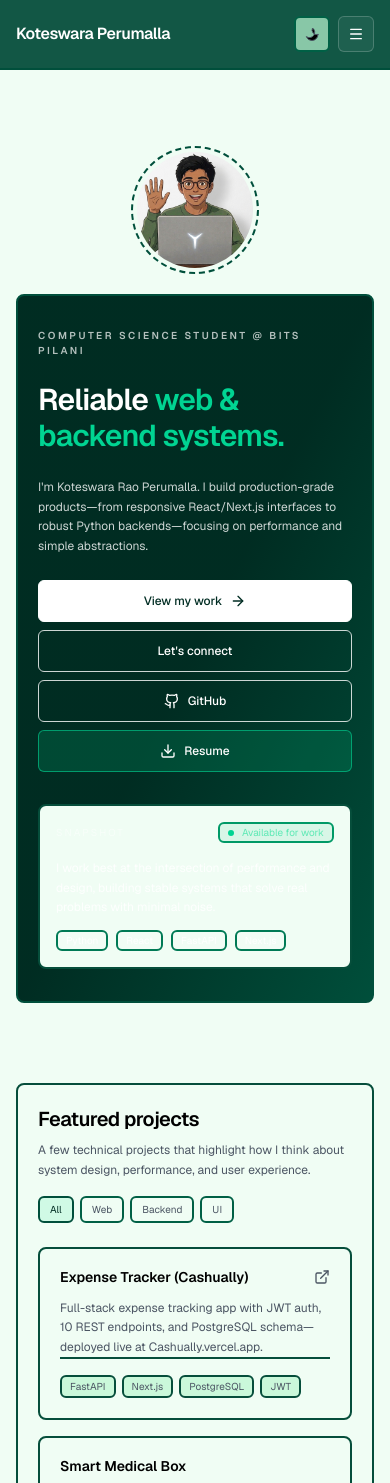
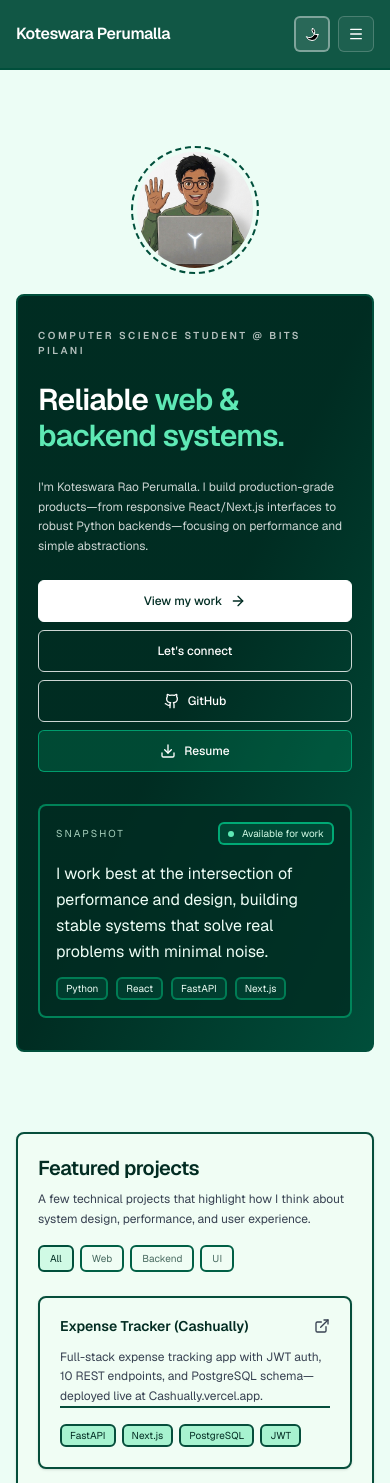
Before and after one commit to p-koteswara/ProfileWebsite, a Next.js app: page / in a window 390 px wide. Shown: the top 1483 px of the page. Built offline with nearby package versions, Linux system fonts and the light colour scheme.

Commit message:
fixed stuff

```diff
--- a/app/globals.css
+++ b/app/globals.css
@@ -1,18 +1,20 @@
 @import "tailwindcss";
 
 :root {
-  --background: #f0fdf4;
-  --foreground: #000000;
-  --muted: #4b5563;
+  --background: #ecfdf5;
+  --card: #f0fdf4;
+  --foreground: #022c22;
+  --muted: #374151;
   --border: #064e3b;
   --border-strong: #022c22;
-  --accent: #bbf7d0;
+  --accent: #a7f3d0;
   --header-bg: #064e3b;
   --header-text: #ffffff;
 }
 
 .dark {
   --background: #000000;
+  --card: #0a0f0d;
   --foreground: #ffffff;
   --muted: #9ca3af;
   --border: #166534;
@@ -24,6 +26,7 @@
 
 @theme inline {
   --color-background: var(--background);
+  --color-card: var(--card);
   --color-foreground: var(--foreground);
   --color-muted: var(--muted);
   --color-border: var(--border);
@@ -44,7 +47,7 @@ body {
 }
 
 .card-surface {
-  @apply rounded-lg border-2 border-border bg-background;
+  @apply rounded-lg border-2 border-border bg-card text-foreground shadow-sm;
 }
 
 .section-divider {
@@ -52,16 +55,15 @@ body {
 }
 
 .tag-border {
-  @apply rounded-md border-2 border-border bg-accent/70;
+  @apply rounded-md border-2 border-border bg-accent text-foreground;
 }
 
-/* Equal-height grids: stretch every card in a row to the tallest sibling */
 .card-grid {
   @apply grid items-stretch gap-4 sm:gap-5;
 }
 
 .uniform-card {
-  @apply flex h-full flex-col rounded-lg border-2 border-border bg-background p-5 sm:p-6;
+  @apply flex h-full flex-col rounded-lg border-2 border-border bg-card p-5 text-foreground shadow-sm sm:p-6;
 }
 
 .uniform-card-body {
@@ -81,5 +83,18 @@ body {
 }
 
 .contact-card {
-  @apply flex h-full min-h-[7.5rem] flex-col justify-center rounded-lg border-2 border-border bg-background p-5 sm:p-6;
+  @apply flex h-full min-h-[7.5rem] flex-col justify-center rounded-lg border-2 border-border bg-card p-5 text-foreground shadow-sm sm:p-6;
 }
+
+/* Hero snapshot: always dark panel (sits inside dark hero banner) */
+.hero-snapshot {
+  @apply flex h-full flex-col justify-between gap-4 rounded-lg border-2 border-emerald-500/60 bg-emerald-950/80 p-4 text-white sm:p-5 sm:text-sm;
+}
+
+.hero-snapshot-muted {
+  @apply text-emerald-100/80;
+}
+
+.hero-snapshot-tag {
+  @apply rounded-md border-2 border-emerald-500/50 bg-emerald-900/50 px-2 py-0.5 text-emerald-50 sm:px-3 sm:py-1;
+}
--- a/app/layout.tsx
+++ b/app/layout.tsx
@@ -97,7 +97,7 @@ export default function RootLayout({
                     href="https://github.com/p-koteswara"
                     target="_blank"
                     rel="noopener noreferrer"
-                    className="text-muted transition-colors hover:text-foreground"
+                    className="text-foreground/70 transition-colors hover:text-foreground dark:text-muted"
                     aria-label="GitHub"
                   >
                     <Github className="h-5 w-5" />
@@ -106,14 +106,14 @@ export default function RootLayout({
                     href="https://linkedin.com/in/perumallakoteswara"
                     target="_blank"
                     rel="noopener noreferrer"
-                    className="text-muted transition-colors hover:text-foreground"
+                    className="text-foreground/70 transition-colors hover:text-foreground dark:text-muted"
                     aria-label="LinkedIn"
                   >
                     <Linkedin className="h-5 w-5" />
                   </a>
                   <a
                     href="mailto:perumallakoteswara@gmail.com"
-                    className="text-muted transition-colors hover:text-foreground"
+                    className="text-foreground/70 transition-colors hover:text-foreground dark:text-muted"
                     aria-label="Email"
                   >
                     <Mail className="h-5 w-5" />
--- a/app/page.tsx
+++ b/app/page.tsx
@@ -102,7 +102,7 @@ export default function Home() {
                   Computer Science Student @ BITS Pilani
                 </p>
                 <h1 className="text-3xl font-semibold tracking-tight sm:text-5xl md:text-6xl">
-                  Reliable <span className="text-emerald-400">web & backend systems.</span>
+                  Reliable <span className="text-emerald-300">web & backend systems.</span>
                 </h1>
                 <p className="max-w-3xl text-xs leading-relaxed text-white/80 sm:text-sm md:text-base">
                   I&apos;m Koteswara Rao Perumalla. I build production-grade products—from
@@ -143,18 +143,18 @@ export default function Home() {
                 </div>
               </div>
 
-              <div className="card-surface flex h-full flex-col justify-between gap-4 border-emerald-700 bg-black/20 p-4 text-xs text-white/90 sm:p-5 sm:text-sm">
+              <div className="hero-snapshot">
                 <div className="flex items-center justify-between">
-                  <span className="text-[10px] uppercase tracking-[0.2em] text-white/50 sm:text-xs">
+                  <span className="hero-snapshot-muted text-[10px] uppercase tracking-[0.2em] sm:text-xs">
                     Snapshot
                   </span>
-                  <span className="flex items-center gap-2 rounded-md border-2 border-emerald-600 bg-emerald-500/10 px-2 py-0.5 text-[10px] text-emerald-300 sm:px-3 sm:py-1 sm:text-xs">
-                    <span className="h-1.5 w-1.5 rounded-full bg-emerald-400" />
+                  <span className="flex items-center gap-2 rounded-md border-2 border-emerald-400/70 bg-emerald-800/50 px-2 py-0.5 text-[10px] text-emerald-100 sm:px-3 sm:py-1 sm:text-xs">
+                    <span className="h-1.5 w-1.5 rounded-full bg-emerald-300" />
                     Available for work
                   </span>
                 </div>
                 <div className="space-y-3">
-                  <p className="leading-relaxed">
+                  <p className="leading-relaxed text-emerald-50">
                     I work best at the intersection of performance and design,
                     building stable systems that solve real problems with
                     minimal noise.
@@ -163,7 +163,7 @@ export default function Home() {
                     {["Python", "React", "FastAPI", "Next.js"].map((item) => (
                       <span
                         key={item}
-                        className="rounded-md border-2 border-emerald-700 bg-white/5 px-2 py-0.5 text-white/90 sm:px-3 sm:py-1"
+                        className="hero-snapshot-tag"
                       >
                         {item}
                       </span>
@@ -196,7 +196,7 @@ export default function Home() {
                 className={`rounded-md border-2 px-2.5 py-1 sm:px-3 ${
                   activeCategory === category
                     ? "border-emerald-900 bg-emerald-100 text-emerald-950 dark:border-emerald-600 dark:bg-emerald-950 dark:text-emerald-100"
-                    : "border-emerald-800 bg-background text-muted hover:border-emerald-900 hover:text-foreground dark:border-emerald-700"
+                    : "border-emerald-800 bg-card text-foreground/70 hover:border-emerald-900 hover:text-foreground dark:border-emerald-700 dark:bg-background dark:text-muted"
                 }`}
               >
                 {category}
--- a/app/projects/page.tsx
+++ b/app/projects/page.tsx
@@ -76,7 +76,7 @@ export default function Projects() {
     <section className="space-y-8 py-6 sm:space-y-12 sm:py-14 lg:py-20">
       <div className="card-surface space-y-4 p-6 sm:space-y-6 sm:p-8">
         <h1 className="text-3xl font-semibold tracking-tight sm:text-5xl md:text-6xl">
-          Selected <span className="text-emerald-500">work.</span>
+          Selected <span className="text-emerald-700 dark:text-emerald-500">work.</span>
         </h1>
         <p className="max-w-4xl text-sm leading-relaxed text-muted sm:text-lg">
           From IoT prototypes to full-stack web applications, I enjoy building
@@ -90,7 +90,7 @@ export default function Projects() {
           <article key={project.title} className="uniform-card">
             <div className="uniform-card-body">
               <div className="flex w-full items-center justify-between gap-2">
-                <span className="text-xs font-medium uppercase tracking-wider text-emerald-500">
+                <span className="text-xs font-medium uppercase tracking-wider text-emerald-700 dark:text-emerald-500">
                   {project.category}
                 </span>
                 <span className="tag-border px-2 py-0.5 text-[10px] text-muted">
--- a/components/theme-toggle.tsx
+++ b/components/theme-toggle.tsx
@@ -22,7 +22,7 @@ export function ThemeToggle() {
     <button
       type="button"
       onClick={() => setTheme(isDark ? "light" : "dark")}
-      className="inline-flex h-9 w-9 items-center justify-center rounded-md border-2 border-emerald-800 bg-accent/70 text-muted transition-colors hover:bg-accent dark:border-emerald-600"
+      className="inline-flex h-9 w-9 items-center justify-center rounded-md border-2 border-white/40 bg-white/10 text-header-text transition-colors hover:bg-white/20"
       aria-label={isDark ? "Switch to light mode" : "Switch to dark mode"}
     >
       {isDark ? (
```
Also changed, not shown: app/about/page.tsx (+10 -10 lines).
